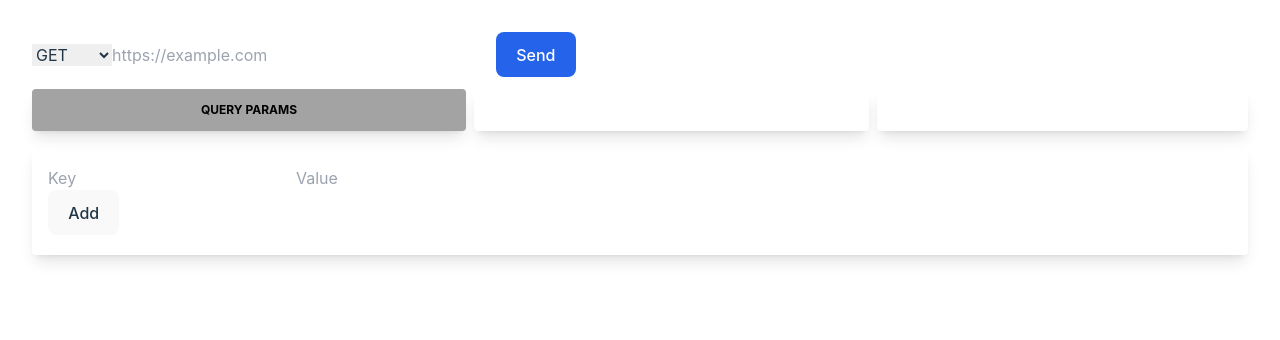
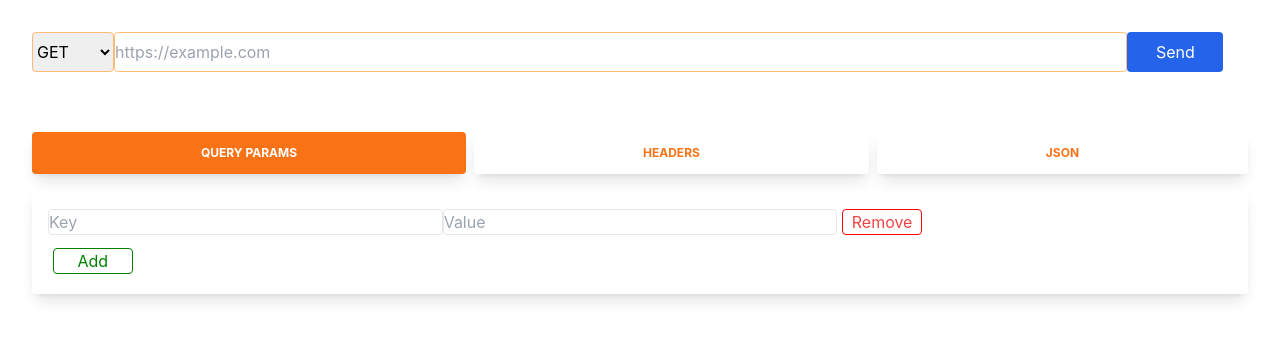
Before and after one commit to platosw/Postman-clone-react, a React (Vite) app: page / in a window 1280 px wide. Shown: the top 340 px of the page. Built offline with nearby package versions, Linux system fonts and the light colour scheme.

Commit message:
update css styling

```diff
--- a/src/components/Form.jsx
+++ b/src/components/Form.jsx
@@ -27,6 +27,7 @@ export default function Form({ formValues, setFormValues }) {
             value={element.key || ""}
             onChange={(e) => handleChange(index, e)}
             placeholder="Key"
+            className="w-1/3 border-2 border-grey-300 rounded keyvaluepair"
           />
           <input
             type="text"
@@ -34,21 +35,20 @@ export default function Form({ formValues, setFormValues }) {
             value={element.value || ""}
             onChange={(e) => handleChange(index, e)}
             placeholder="Value"
+            className="w-1/3 border-2 border-grey-300 rounded keyvaluepair"
           />
-          {index ? (
           <button
             type="button"
-              className="button remove"
+            className="button remove text-red-500 remove-btn rounded"
             onClick={() => removeFormFields(index)}
           >
             Remove
           </button>
-          ) : null}
         </div>
       ))}
       <div className="button-section">
         <button
-          className="button add"
+          className="button add add-btn rounded"
           type="button"
           onClick={() => addFormFields()}
         >
--- a/src/components/Urldata.jsx
+++ b/src/components/Urldata.jsx
@@ -84,8 +84,12 @@ export default function Urldata() {
   return (
     <>
       <form data-form>
-        <div className="w-full">
-          <select onChange={handleMethod}>
+        <div>
+          <div className="request-select/request-url/send mb-12">
+            <select
+              className="h-10 w-0.5/6 border-2 border-orange-300 rounded select-url-box"
+              onChange={handleMethod}
+            >
               {selectMethod.map((method) => {
                 return (
                   <option key={method} value={method}>
@@ -95,7 +99,7 @@ export default function Urldata() {
               })}
             </select>
             <input
-            className="w-96"
+              className="w-5/6 h-10 border-2 border-orange-300 rounded select-url-box"
               type="url"
               placeholder="https://example.com"
               value={url}
@@ -103,11 +107,12 @@ export default function Urldata() {
             />
             <button
               type="button"
-            className="bg-blue-600 hover:bg-blue-400 text-white"
+              className="bg-blue-600 hover:bg-blue-400 text-white h-10 w-24 rounded"
               onClick={handleSubmit}
             >
               Send
             </button>
+          </div>
           <div id="request-tab" className="flex flex-wrap">
             <div className="w-full">
               <ul
@@ -119,8 +124,8 @@ export default function Urldata() {
                     className={
                       "text-xs font-bold uppercase px-5 py-3 shadow-lg rounded block leading-normal " +
                       (openTab === 1
-                        ? "bg-neutral-400 text-black"
-                        : "text-white")
+                        ? "bg-orange-500 text-white"
+                        : "text-orange-500")
                     }
                     onClick={(e) => {
                       e.preventDefault();
@@ -138,8 +143,8 @@ export default function Urldata() {
                     className={
                       "text-xs font-bold uppercase px-5 py-3 shadow-lg rounded block leading-normal " +
                       (openTab === 2
-                        ? "bg-neutral-400 text-black"
-                        : "text-white")
+                        ? "bg-orange-500 text-white"
+                        : "text-orange-500")
                     }
                     onClick={(e) => {
                       e.preventDefault();
@@ -157,8 +162,8 @@ export default function Urldata() {
                     className={
                       "text-xs font-bold uppercase px-5 py-3 shadow-lg rounded block leading-normal " +
                       (openTab === 3
-                        ? "bg-neutral-400 text-black"
-                        : "text-white")
+                        ? "bg-orange-500 text-white"
+                        : "text-orange-500")
                     }
                     onClick={(e) => {
                       e.preventDefault();
@@ -216,7 +221,7 @@ export default function Urldata() {
       <div>
         {datas && (
           <div className="response">
-            <h2 className="text-4xl">Response</h2>
+            <h2 className="text-3xl font-medium">Response</h2>
             <p>
               Status: {datas.status}, Time: {datas.customData.time} ms, Size:{" "}
               {prettyBytes(
@@ -236,8 +241,8 @@ export default function Urldata() {
                       className={
                         "text-xs font-bold uppercase px-5 py-3 shadow-lg rounded block leading-normal " +
                         (requestTab === 1
-                          ? "bg-neutral-400 text-black"
-                          : "text-white")
+                          ? "bg-orange-500 text-white"
+                          : "text-orange-500")
                       }
                       onClick={(e) => {
                         e.preventDefault();
@@ -255,8 +260,8 @@ export default function Urldata() {
                       className={
                         "text-xs font-bold uppercase px-5 py-3 shadow-lg rounded block leading-normal " +
                         (requestTab === 2
-                          ? "bg-neutral-400 text-black"
-                          : "text-white")
+                          ? "bg-orange-500 text-white"
+                          : "text-orange-500")
                       }
                       onClick={(e) => {
                         e.preventDefault();
--- a/src/index.css
+++ b/src/index.css
@@ -4,11 +4,11 @@
 
 :root {
   font-family: Inter, Avenir, Helvetica, Arial, sans-serif;
-  font-size: 16px;
+  /* font-size: 16px;
   line-height: 24px;
-  font-weight: 400;
+  font-weight: 400; */
 
-  color-scheme: light dark;
+  /* color-scheme: light dark;
   color: rgba(255, 255, 255, 0.87);
   background-color: #242424;
 
@@ -16,7 +16,7 @@
   text-rendering: optimizeLegibility;
   -webkit-font-smoothing: antialiased;
   -moz-osx-font-smoothing: grayscale;
-  -webkit-text-size-adjust: 100%;
+  -webkit-text-size-adjust: 100%; */
 }
 
 a {
@@ -28,7 +28,7 @@ a:hover {
   color: #535bf2;
 }
 
-button {
+/* button {
   border-radius: 8px;
   border: 1px solid transparent;
   padding: 0.6em 1.2em;
@@ -45,9 +45,9 @@ button:hover {
 button:focus,
 button:focus-visible {
   outline: 4px auto -webkit-focus-ring-color;
-}
+} */
 
-@media (prefers-color-scheme: light) {
+/* @media (prefers-color-scheme: light) {
   :root {
     color: #213547;
     background-color: #ffffff;
@@ -58,4 +58,38 @@ button:focus-visible {
   button {
     background-color: #f9f9f9;
   }
+} */
+
+.select-url-box {
+  border-width: 1px;
 }
+
+.remove-btn {
+  border: solid;
+  border-width: 1px;
+  border-color: red;
+  margin-left: 0.3rem;
+  width: 5rem;
+}
+.remove-btn:hover {
+  background-color: red;
+  color: whitesmoke;
+}
+
+.keyvaluepair {
+  border-width: 1px;
+  margin-bottom: 0.8rem;
+}
+
+.add-btn {
+  border: solid;
+  border-width: 1px;
+  border-color: green;
+  margin-left: 0.3rem;
+  width: 5rem;
+  color: green;
+}
+.add-btn:hover {
+  background-color: green;
+  color: whitesmoke;
+}
```
Lines whose indentation alone changed are shown as unchanged.
